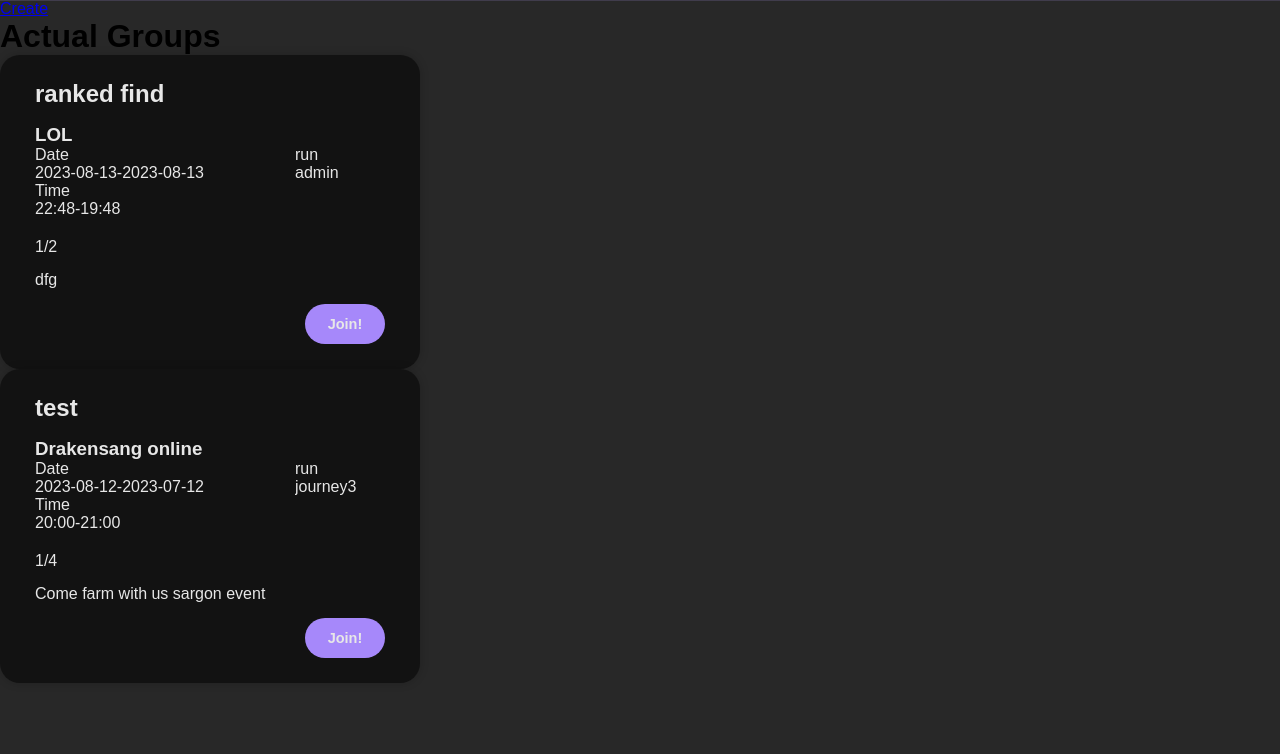
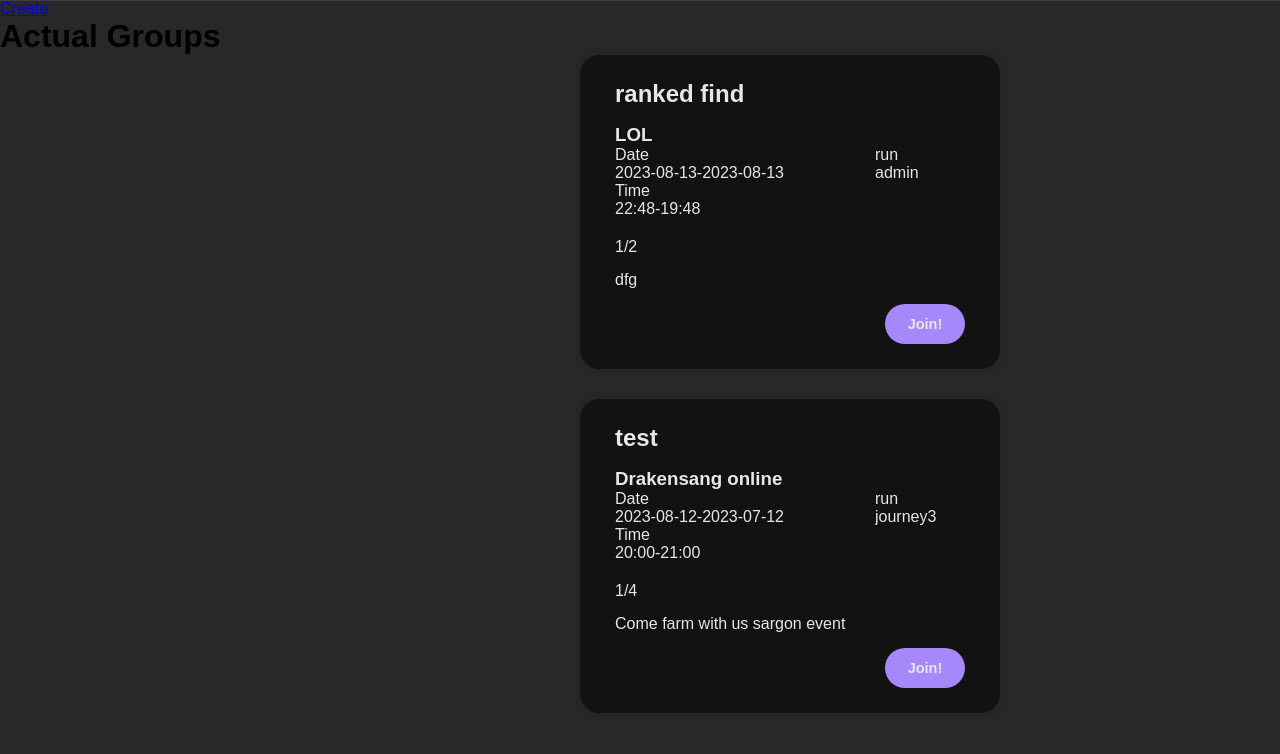
Before and after one commit to GruWar/player-finder, a Flask app: page /home in a window 1280 px wide. Shown: the part 46-800 px from the top of the page. Run offline with Flask 3, Linux system fonts and the light colour scheme; a user stored in the database is signed in.

Commit message:
changed layouts of most pages, half finished!

```diff
--- a/static/css/style.css
+++ b/static/css/style.css
@@ -197,11 +197,15 @@ header li a:hover {
 
 /* profile */
 .profile{
-  margin-left: 5vw;
-  margin-top: 10vh;
+  align-self: center;
+  margin-top: 5vh;
   /*border: none;
   border-radius: 0;
   box-shadow: none;*/
+}
+
+.profile input{
+  margin-bottom: 30px;
 }
 
 .profile h2{
@@ -216,9 +220,28 @@ header li a:hover {
   margin-bottom: 1rem;
 }
 
+/* party request main body*/
+.groups-wrapper{
+  display: flex;
+  align-self: center;
+  flex-direction: row;
+}
+.groups-container{
+  flex-direction: column;
+}
+
+.groups-filter{
+  width: 300px;
+}
+
 /* party request bubble */
 .request-container{
   color: var(--color-text);
+  margin-bottom: 30px;
+}
+
+.request-container form{
+  height: 40px;
 }
 
 .description{
--- a/templates/home.html
+++ b/templates/home.html
@@ -3,6 +3,12 @@
 {% block content %}
 <a href="{{ url_for('create_group') }}">Create</a>
 <h1>Actual Groups</h1>
+
+<div class="groups-wrapper">
+    <div class="groups-filter">
+        <!-- sem prijdou filtry-->
+    </div>
+    <div class="groups-container">
         {% for post in posts: %}
         <div class="wrapper request-container">
             <h2 class="request-item">{{ post.tittle }}</h2>
@@ -20,4 +26,7 @@
             </form>
         </div>
         {% endfor %}
+    </div>
+</div>
+
 {% endblock %}
```
Also changed, not shown: templates/admin.html (+5 -2 lines), instance/PlayerFinder.db. Lines whose indentation alone changed are shown as unchanged.
